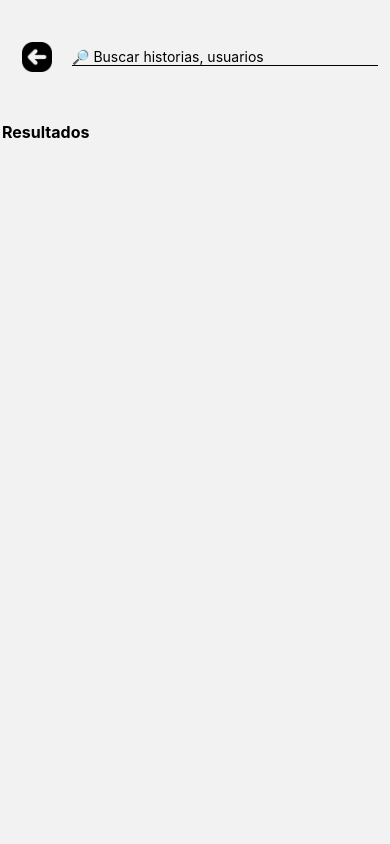
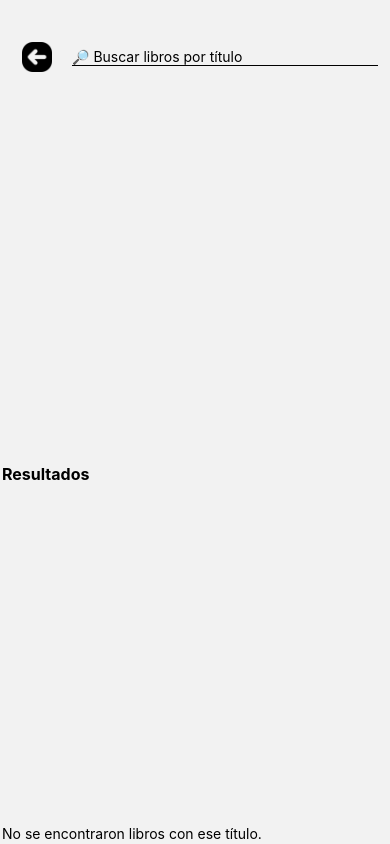
Before and after one commit to zaredark/lovell-web, a React Native app: screen /Buscar in a window 390 px wide. Built offline with nearby package versions, Linux system fonts and the light colour scheme.

Commit message:
se implemento la primera versión de prueba de la barra de búsqueda

```diff
--- a/screens/firebase/firebase.js
+++ b/screens/firebase/firebase.js
@@ -1,7 +1,7 @@
 // Import the functions you need from the SDKs you need
 import 'firebase/compat/auth';
-import 'firebase/compat/firestore';
-import firebase from 'firebase/compat/app'
+import { getFirestore, collection, query, where, getDocs } from 'firebase/firestore';
+import 'firebase/compat/firebase'
 
 // TODO: Add SDKs for Firebase products that you want to use
 // https://firebase.google.com/docs/web/setup#available-libraries
@@ -25,7 +25,7 @@ if (firebase.apps.length === 0) {
   app = firebase.app();
 }
 
-const db = firebase.firestore();
+const db = getFirestore(app);
 const auth = firebase.auth();
 
 export {auth, db};
--- a/screens/search/search.js
+++ b/screens/search/search.js
@@ -13,44 +13,30 @@ import {
 
 import { styles } from '../components/styles/styles';
 import { useGoBackPreviousScreen } from '../components/goBack/goBack';
+import { db } from '../components/firebase/firebase';
 
-const Search = ({ navigation, route }) => {
+const Search = ({ navigation}) => {
+
     const { goBackPreviousScreen } = useGoBackPreviousScreen();
-  const { term } = route.params || ''; // Recibe el término de búsqueda inicial
+    const [titulo, setTitulo] = useState('');
+    const [resultados, setResultados] = useState([]);
 
-  const [books, setBooks] = useState([]);
-  const [searchTerm, setSearchTerm] = useState(term);
+    const buscarLibros = async () => {
+      try {
+        const librosRef = db.collection('libros');
+        const snapshot = await librosRef.where('titulo', '<=', titulo).where('titulo', '<=', titulo + '\uf8ff').get();
 
-  // Consulta POST para buscar libros
-  const fetchResults = async () => {
-    try {
-      const response = await fetch('https://lovell-web.onrender.com/search', {
-        method: 'POST',
-        headers: { 'Content-Type': 'application/json' },
-        body: JSON.stringify({ search: searchTerm }),
+        const resultados = [];
+        snapshot.forEach((doc) => {
+          resultados.push({ id: doc.id, ...doc.data() });
         });
 
-      const data = await response.json();
-      if (response.ok) {
-        setBooks(data);
-      } else {
-        console.error('Error:', data.error);
-      }
+        setResultados(resultados);
       } catch (error) {
-      console.error('Error en la consulta:', error);
+        console.error('Error buscando libros:', error);
       }
     };
 
-  // Ejecuta fetchResults cada vez que cambia el término de búsqueda
-  useEffect(() => {
-    if (searchTerm) fetchResults();
-  }, [searchTerm]);
-
-  // Maneja la selección de un libro y solicita detalles con Axios
-  const handlePress = (item) => {
-    // Navega a la pantalla 'Detalles' y pasa el título del libro
-    navigation.navigate('Detalles', { titulo: item.titulo });
-  };
 
   // Renderiza cada libro en la lista
   const renderBookItem = ({ item }) => (
@@ -58,7 +44,7 @@ const Search = ({ navigation, route }) => {
       <View style={{ flexDirection: 'row' }}>
         <Image
           style={styles.bookPhoto}
-          source={{ uri: item.portada }}
+          source={{ uri: item.portada }} // Se asume que 'portada' contiene la URL de la imagen
           resizeMode="cover"
         />
         <View style={{ flexDirection: 'column', marginLeft: 10 }}>
@@ -73,13 +59,12 @@ const Search = ({ navigation, route }) => {
               <Text style={styles.status}>
                 Completo
               </Text> :
-              <Text style={[styles.status, {backgroundColor: '#8534e6',}]}>
+              <Text style={[styles.status, { backgroundColor: '#8534e6' }]}>
                 En proceso
               </Text>}
-
           </View>
           <Text style={{ marginTop: 5, width: '75%' }}>
-            {item.sipnosis.substring(0, 100)}...
+            {item.sipnosis?.substring(0, 100) || 'Sin sinopsis disponible'}...
           </Text>
         </View>
       </View>
@@ -96,22 +81,25 @@ const Search = ({ navigation, route }) => {
           />
         </TouchableOpacity>
         <TextInput
-          placeholder='🔎 Buscar historias, usuarios'
-          value={searchTerm}
-          onChangeText={setSearchTerm}
+          placeholder='🔎 Buscar libros por título'
+          value={titulo} // Cambiado a "titulo" para la búsqueda específica
+          onChangeText={setTitulo}
           style={{ flex: 1, borderBottomWidth: 1, marginRight: 10 }}
-          onSubmitEditing={fetchResults}
+          onSubmitEditing={buscarLibros} // Llama a la función de búsqueda
         />
       </View>
 
       <Text style={[styles.category, { marginTop: 10 }]}>Resultados</Text>
 
+      {resultados.length > 0 ? (
         <FlatList
-        data={books}
+          data={resultados}
           keyExtractor={(item, index) => index.toString()}
           renderItem={renderBookItem}
-        contentContainerStyle={{ paddingBottom: 16 }}
         />
+      ) : (
+        <Text style={styles.noResults}>No se encontraron libros con ese título.</Text>
+      )}
     </View>
   );
 };
```
Lines whose indentation alone changed are shown as unchanged.
